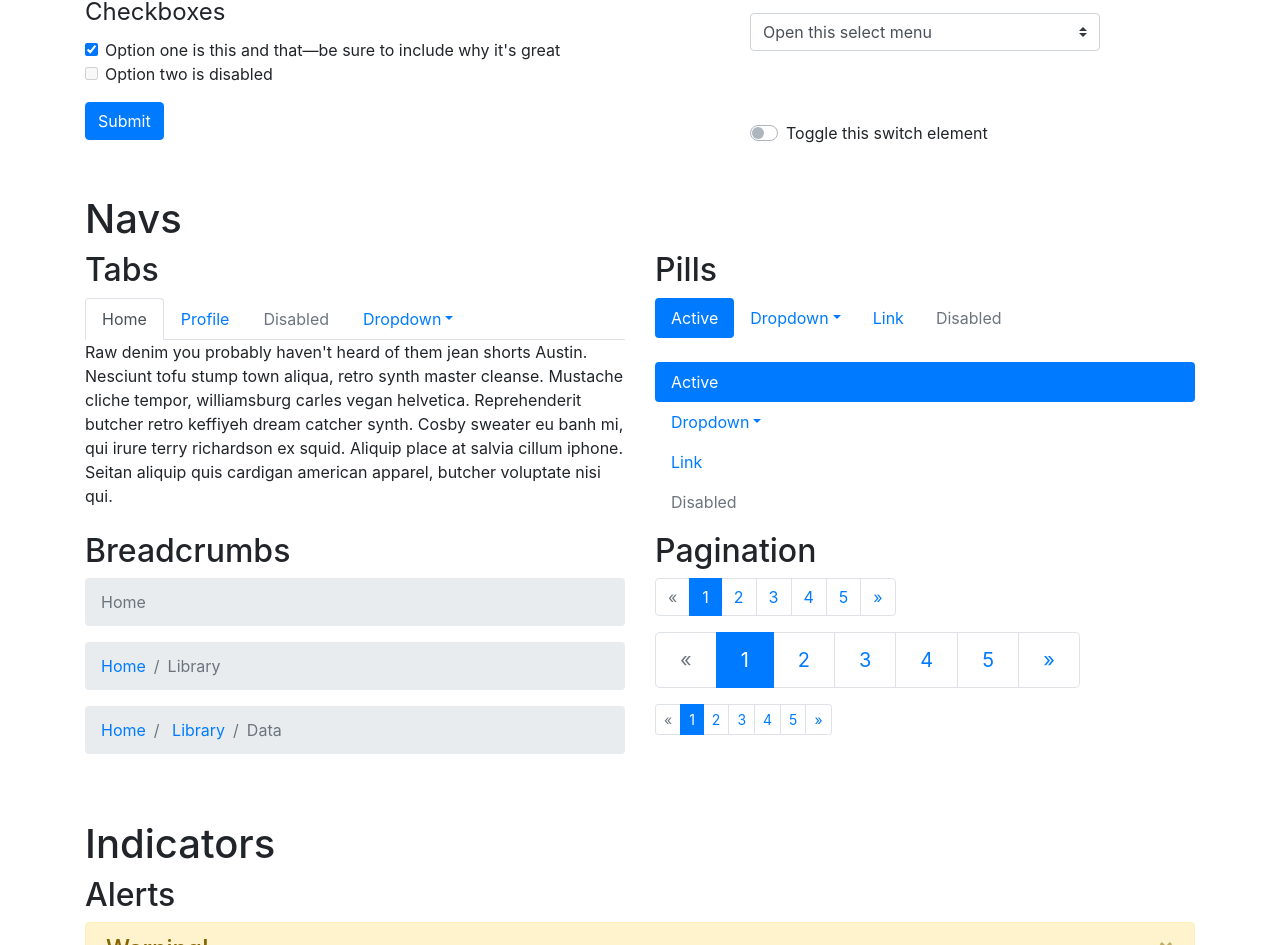
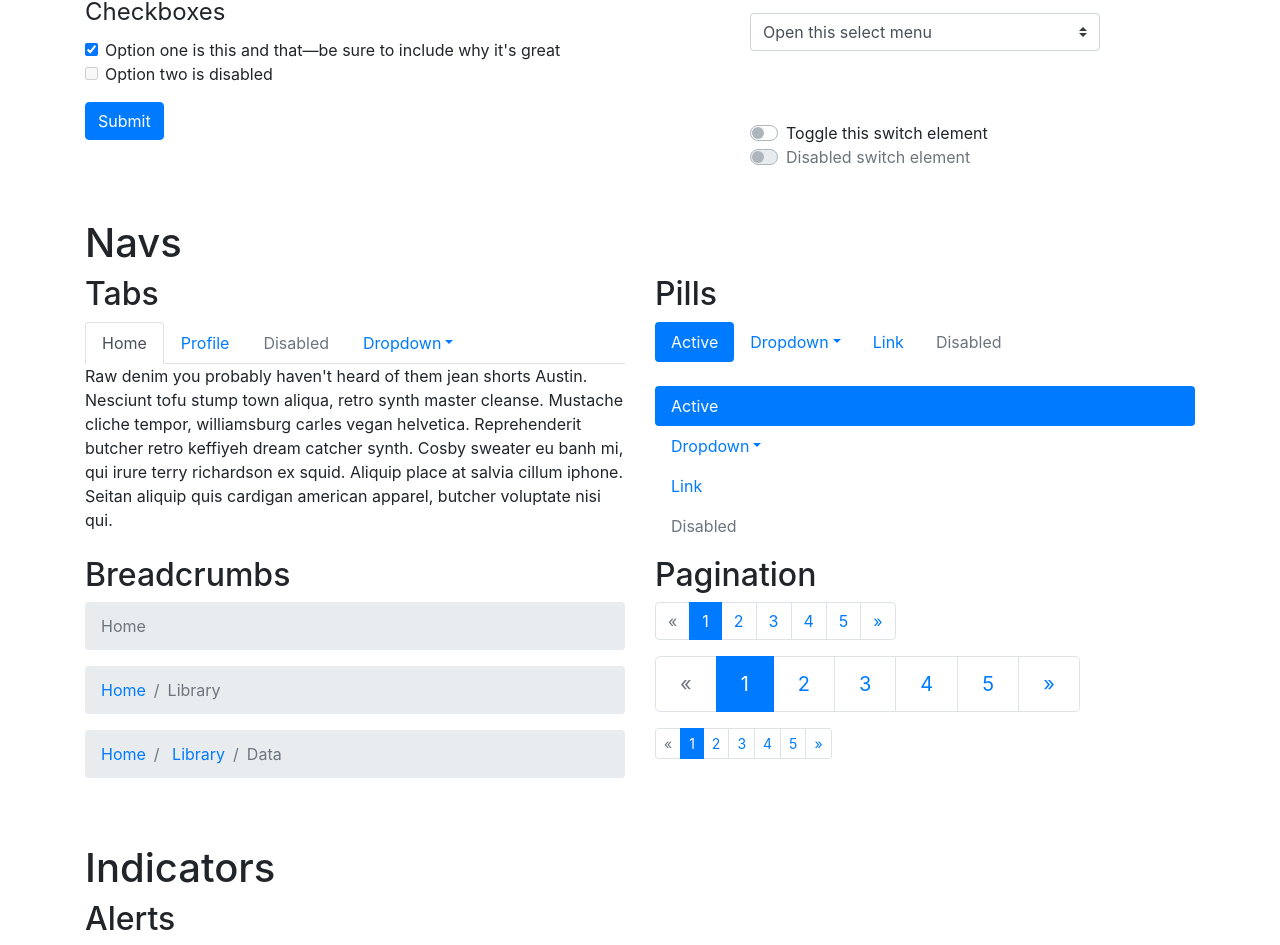
Before and after one commit to coliff/bootstrap-ie8, a website: page test.htm in a window 1280 px wide. Shown: the part 3357-4302 px from the top of the page. Drawn offline with nearby package versions, Linux system fonts and the light colour scheme.

Commit message:
add disabled switch

```diff
--- a/test.htm
+++ b/test.htm
@@ -804,10 +804,17 @@
                   <span class="custom-file-control"></span>
                 </label>
               </div>
+
               <div class="custom-control custom-switch">
                 <input type="checkbox" class="custom-control-input" id="customSwitch1">
                 <label class="custom-control-label" for="customSwitch1">Toggle this switch element</label>
               </div>
+
+              <div class="custom-control custom-switch">
+                <input type="checkbox" class="custom-control-input" disabled id="customSwitch2">
+                <label class="custom-control-label" for="customSwitch2">Disabled switch element</label>
+              </div>
+
             </fieldset>
           </div>
         </div>
```
